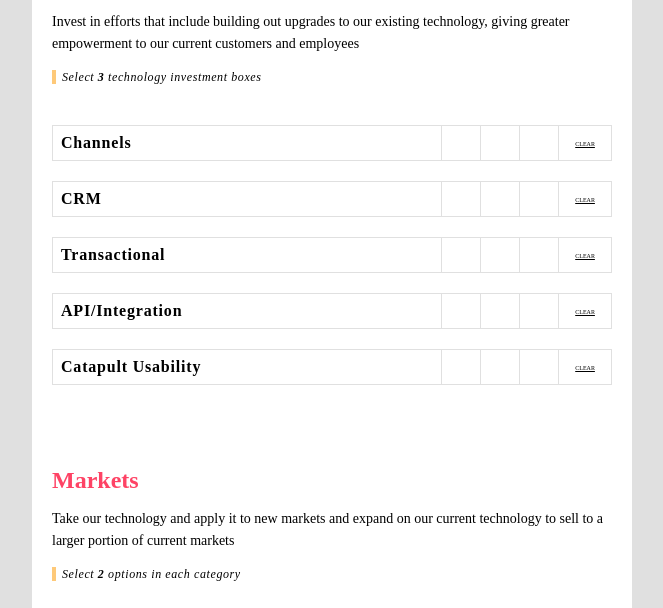
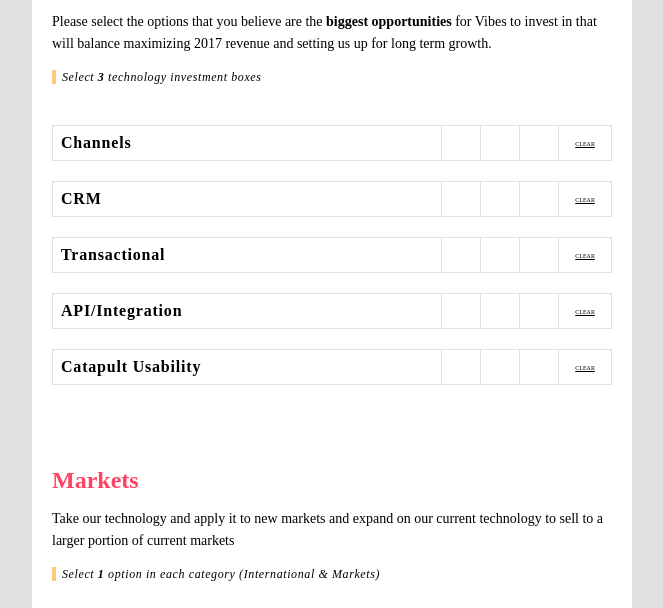
Before and after one commit to cbehnke/cbehnke.github.io, a plain HTML site: page index.html in a window 1280 px wide. Shown: the part 497-1105 px from the top of the page, without its empty margins (308-971 px from the left). Drawn offline with nearby package versions, Linux system fonts and the light colour scheme.

Commit message:
Chad - copy changes for instructions

```diff
--- a/index.html
+++ b/index.html
@@ -52,7 +52,7 @@
 <section id="technology">
   <header>
     <h2>Technology</h2>
-    <p>Invest in efforts that include building out upgrades to our existing technology, giving greater empowerment to our current customers and employees</p>
+    <p>Please select the options that you believe are the <strong>biggest opportunities</strong> for Vibes to invest in that will balance maximizing 2017 revenue and setting us up for long term growth.</p>
     <span class="directions">Select <strong>3</strong> technology investment boxes</span>
   </header>
 
@@ -170,7 +170,7 @@
   <header>
     <h2>Markets</h2>
     <p>Take our technology and apply it to new markets and expand on our current technology to sell to a larger portion of current markets</p>
-    <span class="directions">Select <strong>2</strong> options in each category</span>
+    <span class="directions">Select <strong>1</strong> option in each category (International &amp; Markets)</span>
   </header>
 
   <div class="content">
@@ -275,7 +275,7 @@
   <header>
     <h2>Self/Full Serve</h2>
     <p>Decide whether to make product and technology investments in increasing ease-of-use, or in adding new and more powerful functionality</p>
-    <span class="directions">Select the type of investment by sliding the scale</span>
+    <span class="directions">Select the amount &amp; type of investment by <strong>sliding</strong> the scale</span>
   </header>
 
   <div class="content">
```
